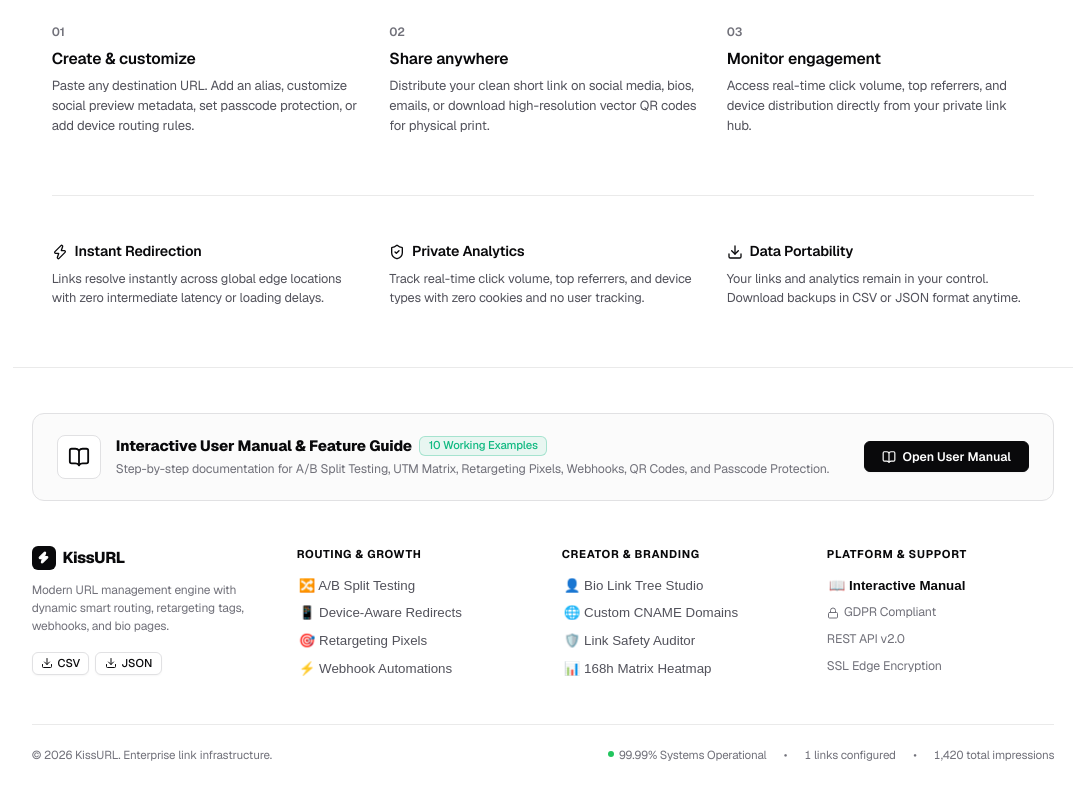
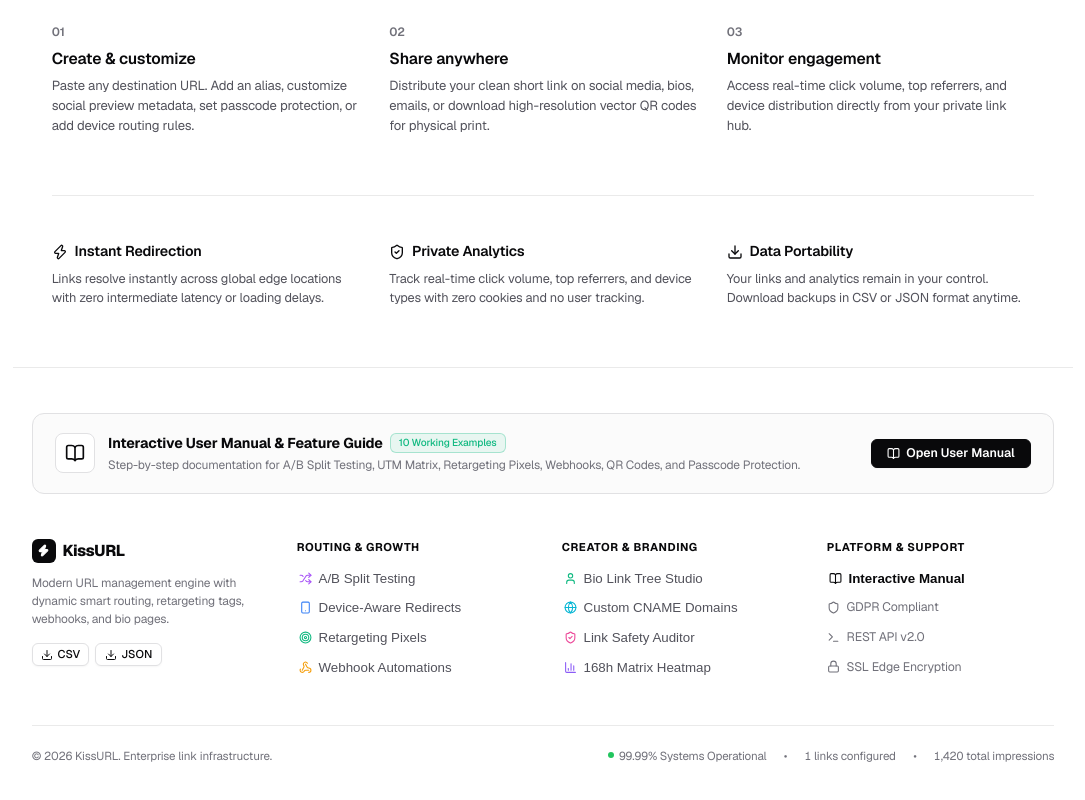
Before and after one commit to abhijeetbafna/kiss-url, a React (Vite) app: page / in a window 1280 px wide. Shown: the part 1498-2298 px from the top of the page, without its empty margins (97-1182 px from the left). Built offline with nearby package versions, Linux system fonts and the light colour scheme.

Commit message:
refactor: redesign footer with crisp Lucide vector icons, perfect baseline alignment, and zero emojis

```diff
--- a/src/components/Footer.jsx
+++ b/src/components/Footer.jsx
@@ -14,7 +14,11 @@
   Layers,
   BarChart3,
   Lock,
-  FileText
+  Smartphone,
+  Shield,
+  Terminal,
+  Activity,
+  ArrowRight
 } from 'lucide-react';
 import { exportLinksAsCSV, exportLinksAsJSON } from '../services/storageService';
 
@@ -41,7 +45,7 @@
       {/* 1. Featured Interactive User Manual Highlight Card */}
       <div
         style={{
-          padding: '1.4rem 1.6rem',
+          padding: '1.25rem 1.5rem',
           borderRadius: 'var(--radius-lg)',
           border: '1px solid var(--border-default)',
           backgroundColor: 'var(--bg-subtle)',
@@ -50,35 +54,33 @@
           alignItems: 'center',
           flexWrap: 'wrap',
           gap: '1.25rem',
-          marginBottom: '3rem',
-          boxShadow: 'var(--shadow-sm)'
+          marginBottom: '3rem'
         }}
       >
-        <div style={{ display: 'flex', alignItems: 'center', gap: '1rem' }}>
+        <div style={{ display: 'flex', alignItems: 'center', gap: '0.85rem' }}>
           <div style={{
-            width: '44px',
-            height: '44px',
+            width: '40px',
+            height: '40px',
             borderRadius: 'var(--radius-md)',
             backgroundColor: 'var(--bg-surface)',
             border: '1px solid var(--border-default)',
             display: 'flex',
             alignItems: 'center',
             justifyContent: 'center',
-            color: 'var(--primary-bg)',
-            boxShadow: 'var(--shadow-xs)'
+            color: 'var(--primary-bg)'
           }}>
-            <BookOpen size={22} />
+            <BookOpen size={20} />
           </div>
           <div>
-            <div style={{ display: 'flex', alignItems: 'center', gap: '0.5rem' }}>
-              <span style={{ fontSize: '1rem', fontWeight: '800', color: 'var(--text-primary)', letterSpacing: '-0.01em' }}>
+            <div style={{ display: 'flex', alignItems: 'center', gap: '0.45rem' }}>
+              <span style={{ fontSize: '0.95rem', fontWeight: '700', color: 'var(--text-primary)', letterSpacing: '-0.01em' }}>
                 Interactive User Manual & Feature Guide
               </span>
-              <span className="badge" style={{ borderColor: 'rgba(16, 185, 129, 0.3)', color: '#10b981', backgroundColor: 'rgba(16, 185, 129, 0.08)' }}>
+              <span className="badge" style={{ borderColor: 'rgba(16, 185, 129, 0.3)', color: '#10b981', backgroundColor: 'rgba(16, 185, 129, 0.08)', fontSize: '0.675rem' }}>
                 10 Working Examples
               </span>
             </div>
-            <p style={{ fontSize: '0.825rem', color: 'var(--text-muted)', marginTop: '0.2rem' }}>
+            <p style={{ fontSize: '0.8rem', color: 'var(--text-muted)', marginTop: '0.15rem' }}>
               Step-by-step documentation for A/B Split Testing, UTM Matrix, Retargeting Pixels, Webhooks, QR Codes, and Passcode Protection.
             </p>
           </div>
@@ -87,13 +89,14 @@
         <button
           onClick={onOpenUserManual}
           className="btn btn-primary"
-          style={{ fontSize: '0.825rem', padding: '0.5rem 1.15rem', display: 'inline-flex', alignItems: 'center', gap: '0.45rem', fontWeight: '600' }}
+          style={{ fontSize: '0.825rem', padding: '0.45rem 1rem', display: 'inline-flex', alignItems: 'center', gap: '0.4rem', fontWeight: '600' }}
         >
-          <BookOpen size={14} /> Open User Manual
+          <BookOpen size={13} />
+          <span>Open User Manual</span>
         </button>
       </div>
 
-      {/* 2. Structured Sitemap & Directory */}
+      {/* 2. Structured Sitemap & Directory with Clean Vector Icons */}
       <div style={{ display: 'grid', gridTemplateColumns: 'repeat(auto-fit, minmax(180px, 1fr))', gap: '2.5rem', marginBottom: '3rem' }}>
         {/* Brand Column */}
         <div style={{ display: 'flex', flexDirection: 'column', gap: '0.75rem' }}>
@@ -119,7 +122,7 @@
             Modern URL management engine with dynamic smart routing, retargeting tags, webhooks, and bio pages.
           </p>
 
-          <div style={{ display: 'flex', gap: '0.4rem', marginTop: '0.35rem' }}>
+          <div style={{ display: 'flex', gap: '0.4rem', marginTop: '0.25rem' }}>
             <button onClick={exportLinksAsCSV} className="btn btn-secondary" style={{ fontSize: '0.75rem', padding: '0.3rem 0.55rem', display: 'inline-flex', alignItems: 'center', gap: '0.3rem' }}>
               <Download size={12} /> CSV
             </button>
@@ -131,28 +134,48 @@
 
         {/* Column 1: Routing & Growth */}
         <div>
-          <div style={{ fontSize: '0.75rem', fontWeight: '700', textTransform: 'uppercase', letterSpacing: '0.06em', color: 'var(--text-primary)', marginBottom: '0.85rem' }}>
+          <div style={{ fontSize: '0.75rem', fontWeight: '700', textTransform: 'uppercase', letterSpacing: '0.05em', color: 'var(--text-primary)', marginBottom: '0.85rem' }}>
             Routing & Growth
           </div>
           <ul style={{ listStyle: 'none', padding: 0, margin: 0, display: 'flex', flexDirection: 'column', gap: '0.55rem', fontSize: '0.825rem' }}>
             <li>
-              <button onClick={onOpenUserManual} className="btn-ghost" style={{ padding: 0, textAlign: 'left', color: 'var(--text-secondary)' }}>
-                🔀 A/B Split Testing
+              <button
+                onClick={onOpenUserManual}
+                className="btn-ghost"
+                style={{ padding: 0, textAlign: 'left', color: 'var(--text-secondary)', display: 'inline-flex', alignItems: 'center', gap: '0.45rem' }}
+              >
+                <Shuffle size={13} style={{ color: '#a855f7' }} />
+                <span>A/B Split Testing</span>
               </button>
             </li>
             <li>
-              <button onClick={onOpenUserManual} className="btn-ghost" style={{ padding: 0, textAlign: 'left', color: 'var(--text-secondary)' }}>
-                📱 Device-Aware Redirects
+              <button
+                onClick={onOpenUserManual}
+                className="btn-ghost"
+                style={{ padding: 0, textAlign: 'left', color: 'var(--text-secondary)', display: 'inline-flex', alignItems: 'center', gap: '0.45rem' }}
+              >
+                <Smartphone size={13} style={{ color: '#3b82f6' }} />
+                <span>Device-Aware Redirects</span>
               </button>
             </li>
             <li>
-              <button onClick={onOpenPixelModal} className="btn-ghost" style={{ padding: 0, textAlign: 'left', color: 'var(--text-secondary)' }}>
-                🎯 Retargeting Pixels
+              <button
+                onClick={onOpenPixelModal}
+                className="btn-ghost"
+                style={{ padding: 0, textAlign: 'left', color: 'var(--text-secondary)', display: 'inline-flex', alignItems: 'center', gap: '0.45rem' }}
+              >
+                <Target size={13} style={{ color: '#10b981' }} />
+                <span>Retargeting Pixels</span>
               </button>
             </li>
             <li>
-              <button onClick={onOpenWebhookModal} className="btn-ghost" style={{ padding: 0, textAlign: 'left', color: 'var(--text-secondary)' }}>
-                ⚡ Webhook Automations
+              <button
+                onClick={onOpenWebhookModal}
+                className="btn-ghost"
+                style={{ padding: 0, textAlign: 'left', color: 'var(--text-secondary)', display: 'inline-flex', alignItems: 'center', gap: '0.45rem' }}
+              >
+                <Webhook size={13} style={{ color: '#f59e0b' }} />
+                <span>Webhook Automations</span>
               </button>
             </li>
           </ul>
@@ -160,28 +183,48 @@
 
         {/* Column 2: Creator & Brand */}
         <div>
-          <div style={{ fontSize: '0.75rem', fontWeight: '700', textTransform: 'uppercase', letterSpacing: '0.06em', color: 'var(--text-primary)', marginBottom: '0.85rem' }}>
+          <div style={{ fontSize: '0.75rem', fontWeight: '700', textTransform: 'uppercase', letterSpacing: '0.05em', color: 'var(--text-primary)', marginBottom: '0.85rem' }}>
             Creator & Branding
           </div>
           <ul style={{ listStyle: 'none', padding: 0, margin: 0, display: 'flex', flexDirection: 'column', gap: '0.55rem', fontSize: '0.825rem' }}>
             <li>
-              <button onClick={onOpenBioStudio} className="btn-ghost" style={{ padding: 0, textAlign: 'left', color: 'var(--text-secondary)' }}>
-                👤 Bio Link Tree Studio
+              <button
+                onClick={onOpenBioStudio}
+                className="btn-ghost"
+                style={{ padding: 0, textAlign: 'left', color: 'var(--text-secondary)', display: 'inline-flex', alignItems: 'center', gap: '0.45rem' }}
+              >
+                <User size={13} style={{ color: '#10b981' }} />
+                <span>Bio Link Tree Studio</span>
               </button>
             </li>
             <li>
-              <button onClick={onOpenDomainModal} className="btn-ghost" style={{ padding: 0, textAlign: 'left', color: 'var(--text-secondary)' }}>
-                🌐 Custom CNAME Domains
+              <button
+                onClick={onOpenDomainModal}
+                className="btn-ghost"
+                style={{ padding: 0, textAlign: 'left', color: 'var(--text-secondary)', display: 'inline-flex', alignItems: 'center', gap: '0.45rem' }}
+              >
+                <Globe size={13} style={{ color: '#06b6d4' }} />
+                <span>Custom CNAME Domains</span>
               </button>
             </li>
             <li>
-              <button onClick={onOpenSafetyModal} className="btn-ghost" style={{ padding: 0, textAlign: 'left', color: 'var(--text-secondary)' }}>
-                🛡️ Link Safety Auditor
+              <button
+                onClick={onOpenSafetyModal}
+                className="btn-ghost"
+                style={{ padding: 0, textAlign: 'left', color: 'var(--text-secondary)', display: 'inline-flex', alignItems: 'center', gap: '0.45rem' }}
+              >
+                <ShieldCheck size={13} style={{ color: '#ec4899' }} />
+                <span>Link Safety Auditor</span>
               </button>
             </li>
             <li>
-              <button onClick={onOpenWorkspaceAnalytics} className="btn-ghost" style={{ padding: 0, textAlign: 'left', color: 'var(--text-secondary)' }}>
-                📊 168h Matrix Heatmap
+              <button
+                onClick={onOpenWorkspaceAnalytics}
+                className="btn-ghost"
+                style={{ padding: 0, textAlign: 'left', color: 'var(--text-secondary)', display: 'inline-flex', alignItems: 'center', gap: '0.45rem' }}
+              >
+                <BarChart3 size={13} style={{ color: '#8b5cf6' }} />
+                <span>168h Matrix Heatmap</span>
               </button>
             </li>
           </ul>
@@ -189,28 +232,36 @@
 
         {/* Column 3: Platform & Docs */}
         <div>
-          <div style={{ fontSize: '0.75rem', fontWeight: '700', textTransform: 'uppercase', letterSpacing: '0.06em', color: 'var(--text-primary)', marginBottom: '0.85rem' }}>
+          <div style={{ fontSize: '0.75rem', fontWeight: '700', textTransform: 'uppercase', letterSpacing: '0.05em', color: 'var(--text-primary)', marginBottom: '0.85rem' }}>
             Platform & Support
           </div>
           <ul style={{ listStyle: 'none', padding: 0, margin: 0, display: 'flex', flexDirection: 'column', gap: '0.55rem', fontSize: '0.825rem' }}>
             <li>
-              <button onClick={onOpenUserManual} className="btn-ghost" style={{ padding: 0, textAlign: 'left', color: 'var(--primary-bg)', fontWeight: '600' }}>
-                📖 Interactive Manual
+              <button
+                onClick={onOpenUserManual}
+                className="btn-ghost"
+                style={{ padding: 0, textAlign: 'left', color: 'var(--primary-bg)', fontWeight: '600', display: 'inline-flex', alignItems: 'center', gap: '0.45rem' }}
+              >
+                <BookOpen size={13} />
+                <span>Interactive Manual</span>
               </button>
             </li>
             <li>
-              <span style={{ color: 'var(--text-muted)', display: 'flex', alignItems: 'center', gap: '0.35rem' }}>
-                <Lock size={12} /> GDPR Compliant
+              <span style={{ color: 'var(--text-muted)', display: 'inline-flex', alignItems: 'center', gap: '0.45rem' }}>
+                <Shield size={13} style={{ color: 'var(--text-muted)' }} />
+                <span>GDPR Compliant</span>
               </span>
             </li>
             <li>
-              <span style={{ color: 'var(--text-muted)' }}>
-                REST API v2.0
+              <span style={{ color: 'var(--text-muted)', display: 'inline-flex', alignItems: 'center', gap: '0.45rem' }}>
+                <Terminal size={13} style={{ color: 'var(--text-muted)' }} />
+                <span>REST API v2.0</span>
               </span>
             </li>
             <li>
-              <span style={{ color: 'var(--text-muted)' }}>
-                SSL Edge Encryption
+              <span style={{ color: 'var(--text-muted)', display: 'inline-flex', alignItems: 'center', gap: '0.45rem' }}>
+                <Lock size={13} style={{ color: 'var(--text-muted)' }} />
+                <span>SSL Edge Encryption</span>
               </span>
             </li>
           </ul>
```
